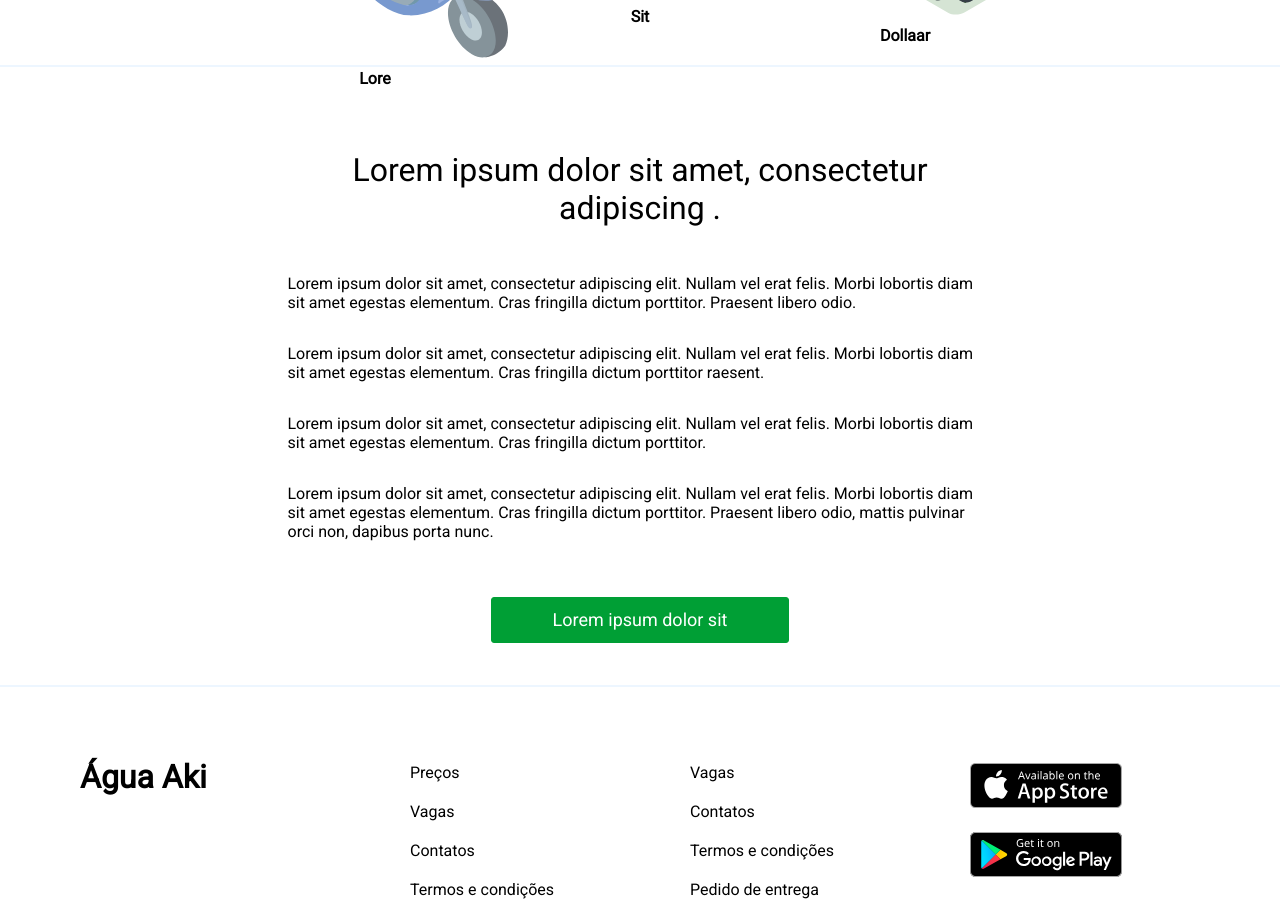
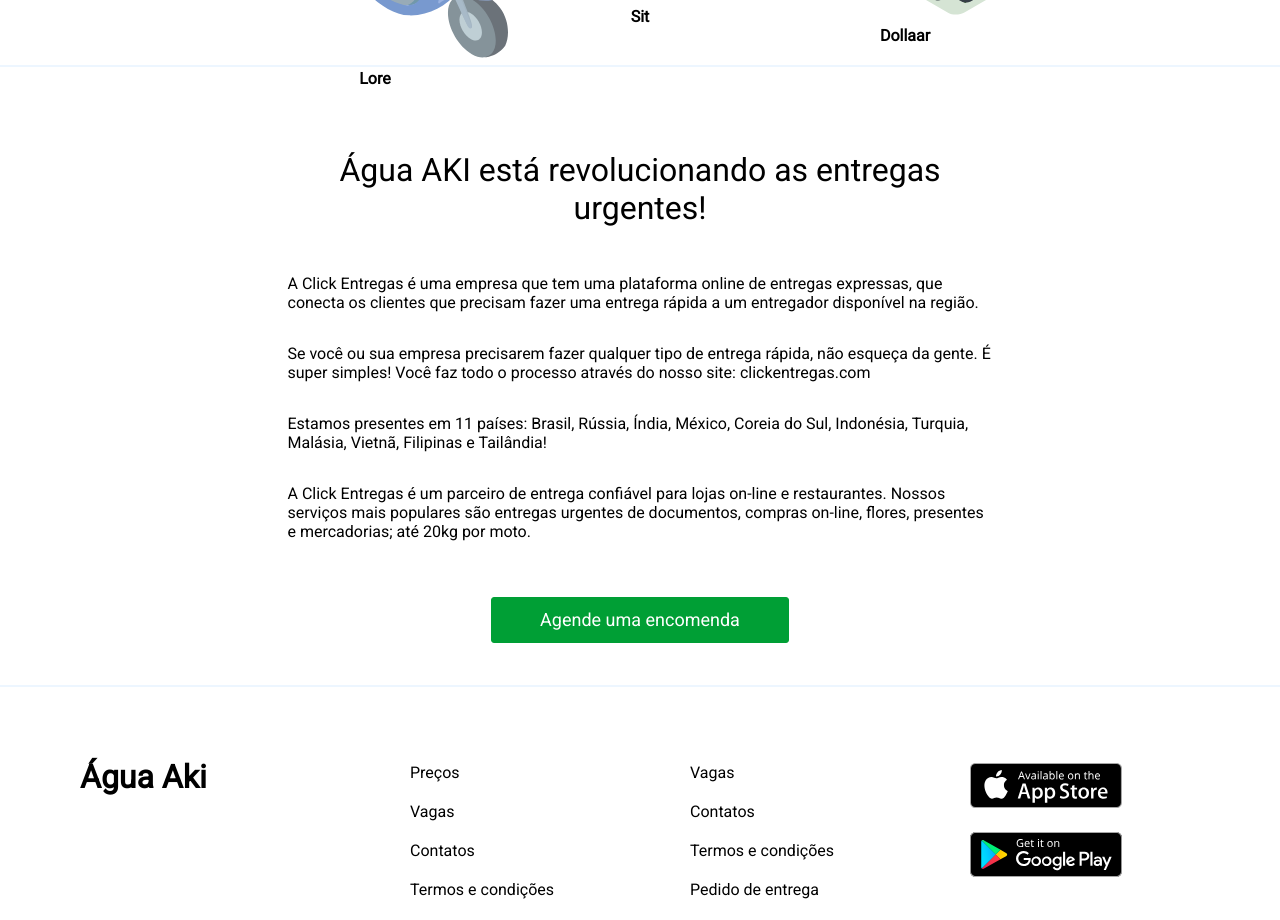
Before and after one commit to codepro-ao/ui-deliveries-website, a React (Create React App) app: page / in a window 1280 px wide. Shown: the part 2140-3060 px from the top of the page. Built offline with nearby package versions, Linux system fonts and the light colour scheme.

Commit message:
Remoção do loom ipsum

```diff
--- a/src/components/Home/Describle.js
+++ b/src/components/Home/Describle.js
@@ -4,20 +4,20 @@ function Describle(){
     return(
         <main className="describle">
             <div className="describle-container">
-                <h1>Lorem ipsum dolor sit amet, consectetur adipiscing .</h1>
+                <h1>Água AKI está revolucionando as entregas urgentes!</h1>
                 <p>
-                    Lorem ipsum dolor sit amet, consectetur adipiscing elit. Nullam vel erat felis. Morbi lobortis diam sit amet egestas elementum. Cras fringilla dictum porttitor. Praesent libero odio.
+                    A Click Entregas é uma empresa que tem uma plataforma online de entregas expressas, que conecta os clientes que precisam fazer uma entrega rápida a um entregador disponível na região.
                 </p>
                 <p>
-                    Lorem ipsum dolor sit amet, consectetur adipiscing elit. Nullam vel erat felis. Morbi lobortis diam sit amet egestas elementum. Cras fringilla dictum porttitor raesent.
+                    Se você ou sua empresa precisarem fazer qualquer tipo de entrega rápida, não esqueça da gente. É super simples! Você faz todo o processo através do nosso site: clickentregas.com
                 </p>
                 <p>
-                    Lorem ipsum dolor sit amet, consectetur adipiscing elit. Nullam vel erat felis. Morbi lobortis diam sit amet egestas elementum. Cras fringilla dictum porttitor.
+                    Estamos presentes em 11 países: Brasil, Rússia, Índia, México, Coreia do Sul, Indonésia, Turquia, Malásia, Vietnã, Filipinas e Tailândia!
                 </p>
                 <p>
-                    Lorem ipsum dolor sit amet, consectetur adipiscing elit. Nullam vel erat felis. Morbi lobortis diam sit amet egestas elementum. Cras fringilla dictum porttitor. Praesent libero odio, mattis pulvinar orci non, dapibus porta nunc.
+                    A Click Entregas é um parceiro de entrega confiável para lojas on-line e restaurantes. Nossos serviços mais populares são entregas urgentes de documentos, compras on-line, flores, presentes e mercadorias; até 20kg por moto.
                 </p>
-                <button>Lorem ipsum dolor sit</button>
+                <button>Agende uma encomenda</button>
             </div>
         </main>
     )
```
